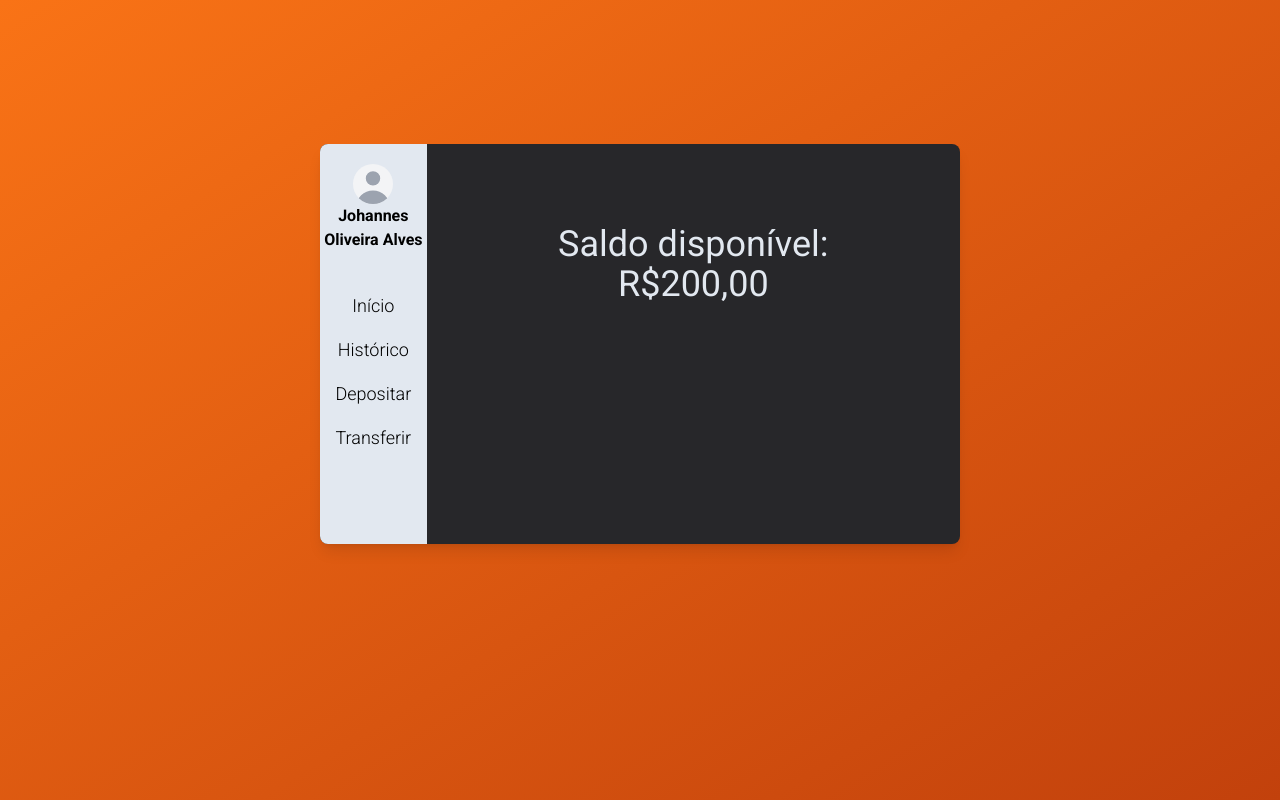
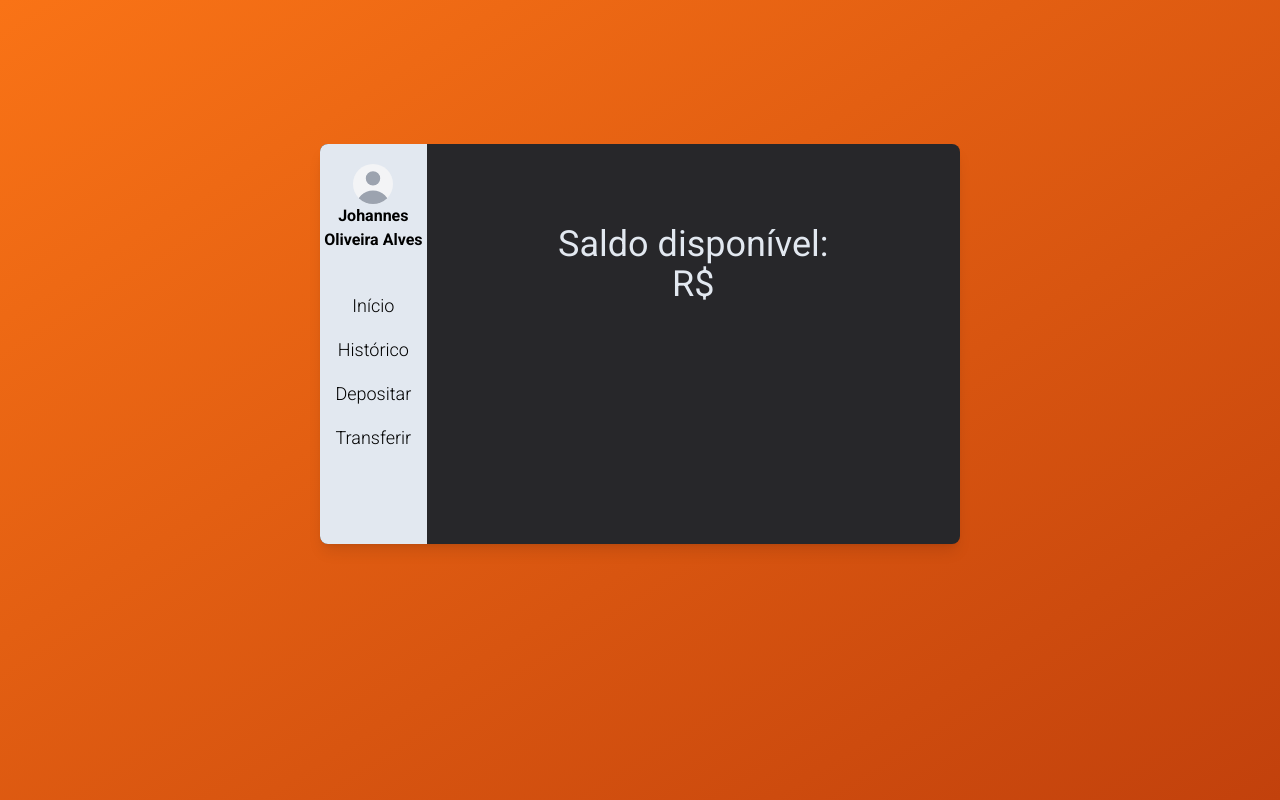
Before and after one commit to JohannesAlves/Bank-Study, a React (Vite) app in the folder web/: page /profile in a window 1280 px wide. Built offline with nearby package versions, Linux system fonts and the light colour scheme; no server answers.

Commit message:
feat: container presentational in profile index.

```diff
--- a/web/src/App.tsx
+++ b/web/src/App.tsx
@@ -1,6 +1,6 @@
 import { Error404 } from "./pages/Error404";
 import Main from "./pages/Main/Main";
-import Profile from "./pages/Profile";
+import Profile from "./pages/Profile/Profile";
 import { Signup } from "./pages/Signup/Signup";
 import { BrowserRouter, Route, Routes } from "react-router-dom";
 import { AuthProvider } from "./context/AuthContext";
--- a/web/src/components/organisms/ProfileIndex/index.tsx
+++ b/web/src/components/organisms/ProfileIndex/index.tsx
@@ -1,9 +1,13 @@
+import { useData } from "./useIndex";
+
 export function ProfileIndex() {
+    const data = useData();
+
     return (
         <div className="mx-auto mt-20 text-4xl text-center">
             <h3 className="text-slate-200">
                 Saldo disponível: <br />
-                R$200,00
+                R${data.balance}
             </h3>
         </div>
     );
--- /dev/null
+++ b/web/src/components/organisms/ProfileIndex/useIndex.ts
@@ -0,0 +1,21 @@
+import { useState, useEffect } from "react";
+import { api } from "../../../api/api";
+
+interface IData {
+    balance: string;
+}
+
+export function useData() {
+    const [data, setData] = useState({} as IData);
+
+    const getData = async () => {
+        const response = await api.get("/balance");
+        setData(response.data);
+    };
+
+    useEffect(() => {
+        getData();
+    }, []);
+
+    return data;
+}
```
Also changed, not shown: web/src/pages/Profile/Profile.tsx (renamed from web/src/pages/Profile.tsx, +5 -5 lines).
